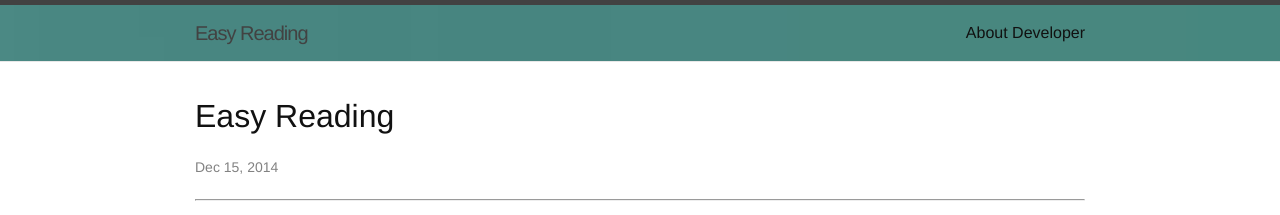
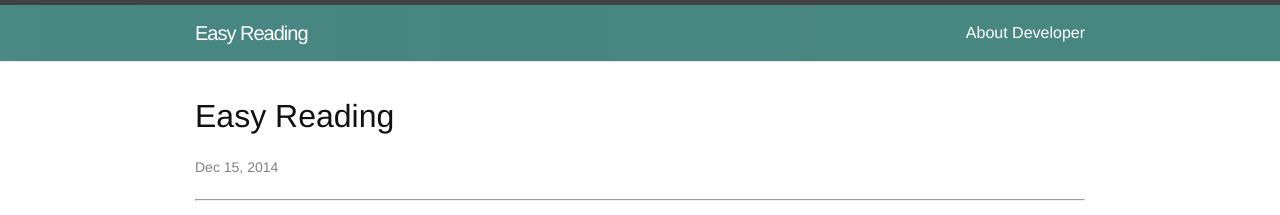
Before and after one commit to easy-reading/EasyReading, a Jekyll site: the page built from index.html, in a window 1280 px wide. Shown: the top 215 px of the page. Built offline with Jekyll 4.4.1, drawn with Linux system fonts in a browser that asks for light colours.

Commit message:
color fix

```diff
--- a/_sass/_layout.scss
+++ b/_sass/_layout.scss
@@ -19,7 +19,7 @@
 
     &,
     &:visited {
-        color: $grey-color-dark;
+        color: $white-color;
     }
 }
 
@@ -32,7 +32,7 @@
     }
 
     .page-link {
-        color: $text-color;
+        color: $white-color;
         line-height: $base-line-height;
 
         // Gaps between nav items, but not on the first one
--- a/css/main.scss
+++ b/css/main.scss
@@ -38,9 +38,7 @@ $on-laptop:        950px;
     height:100px;
     margin:0 auto;
 }
-.site-footer{
 
-}
 .footer-col-1{
 	height:100%;
 	text-align: center;
```
